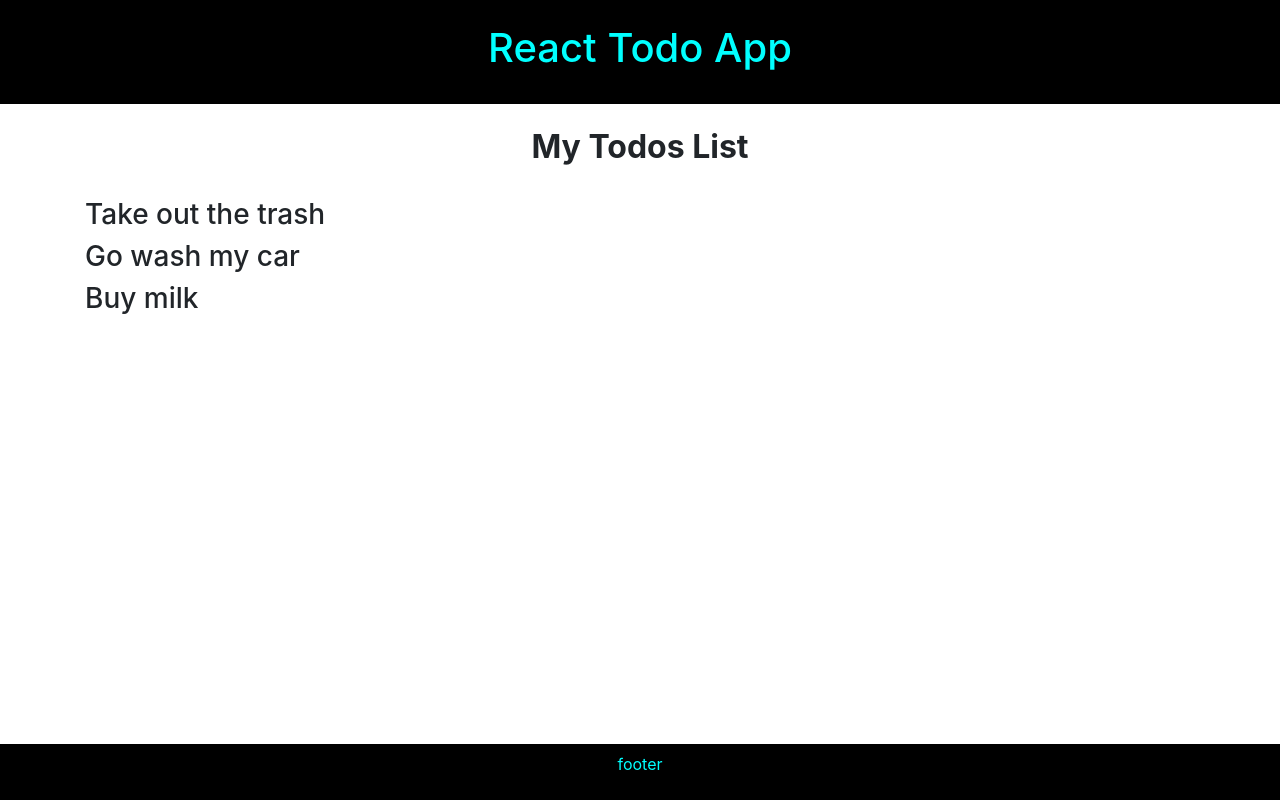
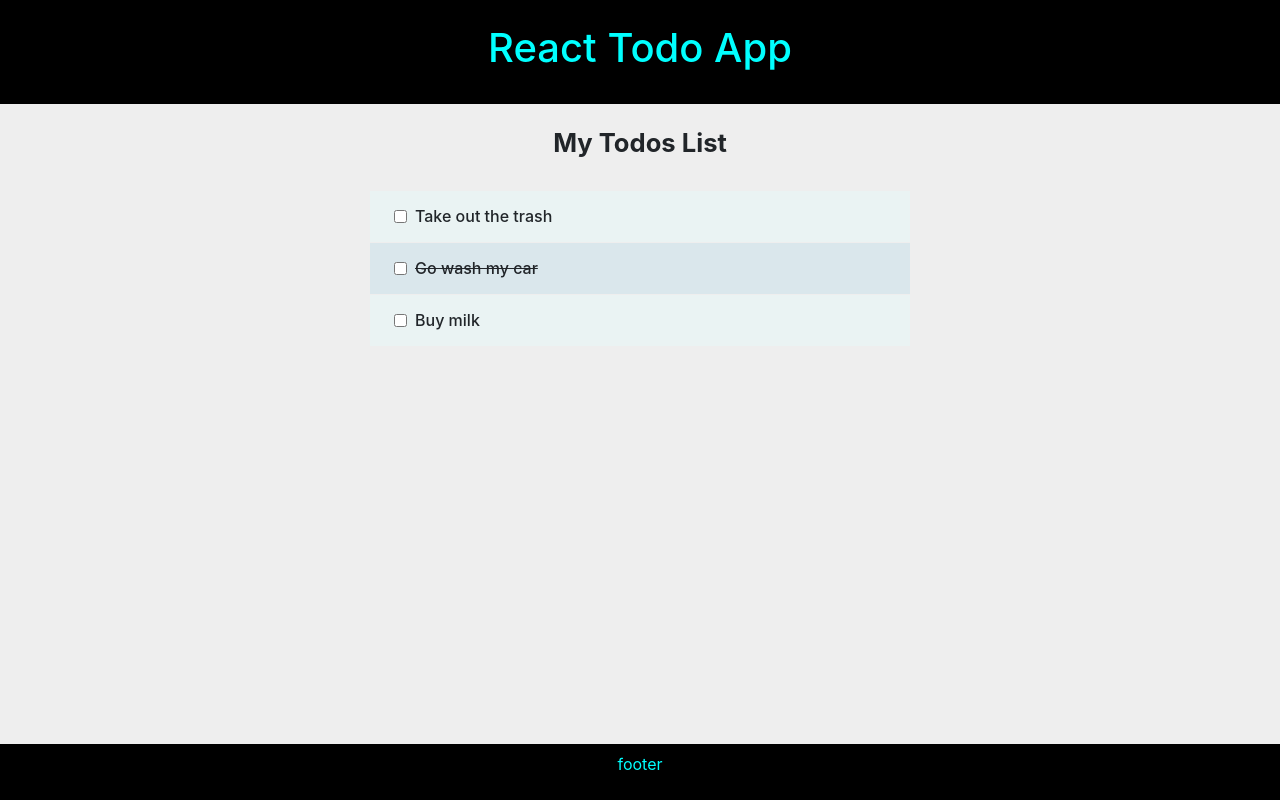
Before and after one commit to lucho20pt/react-todo-app-traversy, a React (Create React App) app: page / in a window 1280 px wide. Built offline with nearby package versions, Linux system fonts and the light colour scheme.

Commit message:
ipd: styles | add: todo-item-completed inline

```diff
--- a/src/App.js
+++ b/src/App.js
@@ -17,7 +17,7 @@ class App extends Component {
       {
           id : 2,
           title : "Go wash my car",
-          completed : false
+          completed : true
       },
       {
           id : 3,
--- a/src/App.scss
+++ b/src/App.scss
@@ -1,7 +1,31 @@
 // vars
 $bg1: black;
-$text1 : aqua;
+$bg2: #eeeeee;
+$bg_even: rgba(173, 216, 230, 0.3);
+$bg_odd: rgba(224, 255, 255, 0.3);
 
+$text1: aqua;
+
+
+*, *:before, *:after {
+  box-sizing: border-box;
+}
+
+// structure
+html,
+body {
+  margin: 0; padding: 0;
+  width: 100%;
+  height: 100%;
+  font-size: 16px;
+  background-color: $bg2;
+}
+
+body {
+  height: auto;
+}
+
+// base components
 header {
   background-color: $bg1;
   h1 {
@@ -14,7 +38,37 @@ footer {
   width: 100%;
   bottom: 0;
   background-color: $bg1;
-  p{
+  p {
     color: $text1;
   }
 }
+
+// components
+.todos {
+  overflow: hidden;
+
+  h2 {
+    font-size: 1.6rem;
+  }
+
+  .todo {
+    &-item {
+      border-bottom: 1px solid $bg2;
+
+      &:nth-child(even) {
+        background-color: $bg_even;
+      }
+      &:nth-child(odd) {
+        background-color: $bg_odd;
+      }
+
+      &-completed {
+        text-decoration: line-through;
+      }
+
+      h3 {
+        font-size: 1rem;
+      }
+    }
+  }
+}
--- a/src/components/Todos/TodoItem.js
+++ b/src/components/Todos/TodoItem.js
@@ -5,10 +5,11 @@ export class TodoItem extends Component {
 
     render() {
         return (
-            <div className="row">
-                <div className="col-12 text-left">
-                    <h3> {this.props.todo.title}</h3>
-                </div>
+            <div className="todo-item | d-flex align-items-center | px-4 py-2">
+                <input type="checkbox"/>
+                <h3 className={`m-2 ${ this.props.todo.completed ? "todo-item-completed" : ""}`}>
+                    {this.props.todo.title}
+                </h3>
             </div>
         )
     }
--- a/src/components/Todos/Todos.js
+++ b/src/components/Todos/Todos.js
@@ -7,7 +7,7 @@ class Todos extends Component {
     render() {
         // console.log(this.props.todos);
         return (
-            <section>
+            <section className="todos mx-auto">
 
                 <div className="row">
                     <div className="col-12 p-4 text-center">
@@ -17,9 +17,13 @@ class Todos extends Component {
                     </div>
                 </div>
 
-                { this.props.todos.map((todo) => (
-                    <TodoItem key={todo.id} todo={todo} />
-                ))}
+                <div className="row">
+                    <div className="col-lg-6 mx-auto">
+                        { this.props.todos.map((todo) => (
+                            <TodoItem key={todo.id} todo={todo} />
+                        ))}
+                    </div>
+                </div>
 
             </section>
         );
```
Also changed, not shown: 1 other file (tests, documents, lock files or other folders).
